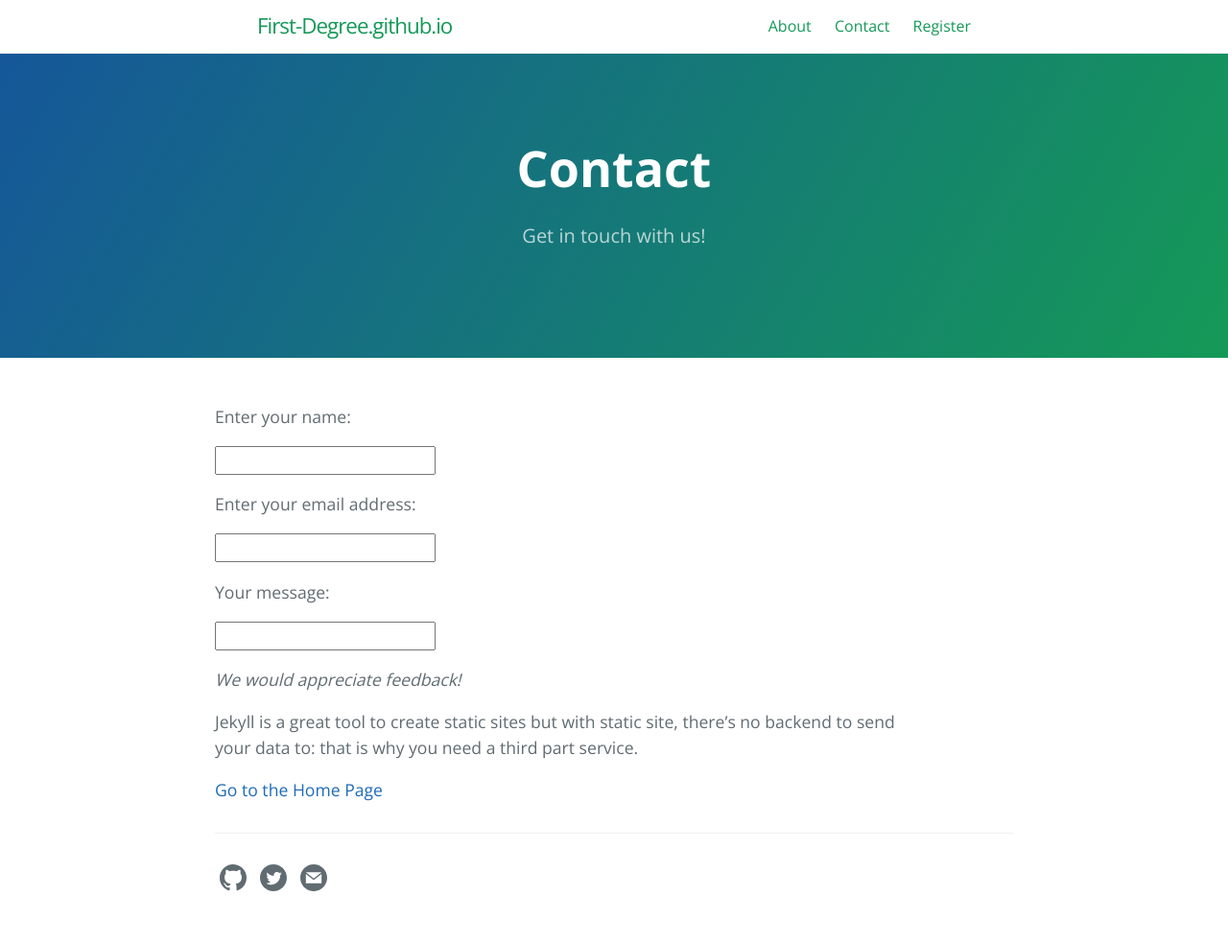
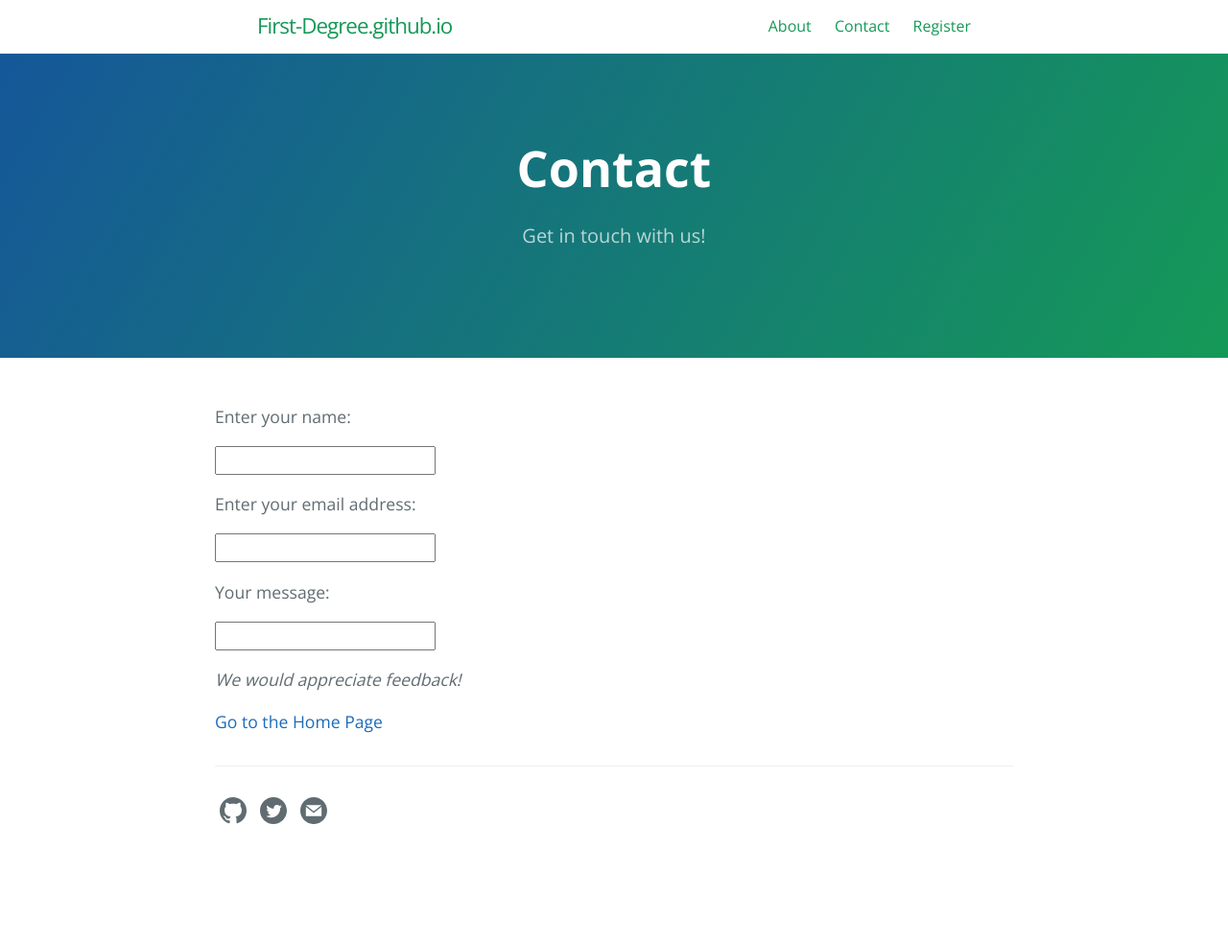
Before and after one commit to garciat20/First-Degree.github.io, a Jekyll site: the page built from contact.md, in a window 1280 px wide. Shown: the whole page at 96% size. Built offline with Jekyll 4.4.1, drawn with Linux system fonts in a browser that asks for light colours; after the commit the page ends 913 px from its top, so only the background shows below that.

Commit message:
removed filler text in contact page

```diff
--- a/contact.md
+++ b/contact.md
@@ -22,6 +22,4 @@ Your message:
 
 <em>We would appreciate feedback!</em>
 
-Jekyll is a great tool to create static sites but with static site, there's no backend to send your data to: that is why you need a third part service.
-
 [Go to the Home Page]({{ '/' | absolute_url }})
```
